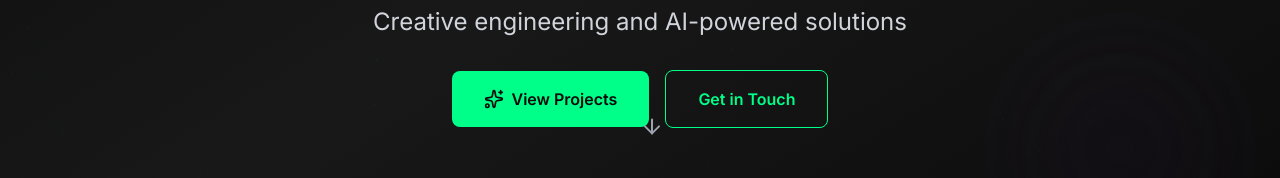
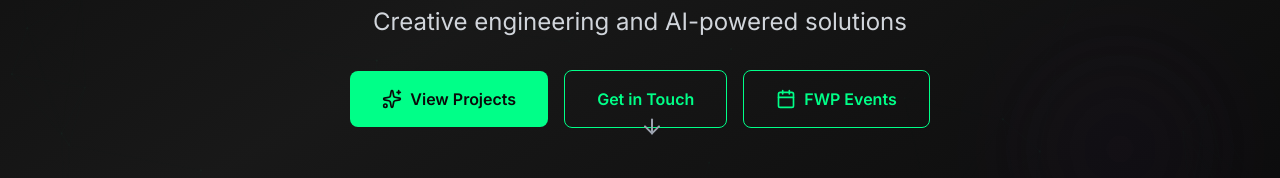
Before and after one commit to sierkvdv/FWP, a React (Create React App) app: page / in a window 1280 px wide. Shown: the part 491-669 px from the top of the page. Built offline with nearby package versions, Linux system fonts and the light colour scheme; no server answers.

Commit message:
Add FWP Events button to Hero section linking to deepstepper-home.vercel.app

```diff
--- a/src/components/Hero.tsx
+++ b/src/components/Hero.tsx
@@ -1,6 +1,6 @@
 import React from 'react';
 import { motion } from 'framer-motion';
-import { ArrowDown, Sparkles } from 'lucide-react';
+import { ArrowDown, Sparkles, Calendar } from 'lucide-react';
 import { SITE_CONFIG, ANIMATION_DELAYS } from '../utils/constants';
 import { fadeInUp, slideInLeft, slideInRight } from '../utils/animations';
 import { useLanguage } from '../contexts/LanguageContext';
@@ -132,6 +132,18 @@ const Hero: React.FC = () => {
               {t('hero.getInTouch')}
             </motion.button>
           </MagneticCursor>
+
+          <MagneticCursor strength={0.2}>
+            <motion.button
+              whileHover={{ scale: 1.05 }}
+              whileTap={{ scale: 0.95 }}
+              onClick={() => window.open('https://deepstepper-home.vercel.app/', '_blank', 'noopener,noreferrer')}
+              className="px-8 py-4 border border-accent text-accent font-semibold rounded-lg hover:bg-accent/10 transition-colors duration-200 flex items-center gap-2"
+            >
+              <Calendar size={20} />
+              {t('hero.viewEvents')}
+            </motion.button>
+          </MagneticCursor>
         </motion.div>
 
         {/* Scroll Indicator */}
--- a/src/contexts/LanguageContext.tsx
+++ b/src/contexts/LanguageContext.tsx
@@ -23,6 +23,7 @@ const translations: Record<Language, Record<string, string>> = {
     'hero.welcome': 'Welkom bij',
     'hero.viewProjects': 'Bekijk Projecten',
     'hero.getInTouch': 'Neem Contact Op',
+    'hero.viewEvents': 'FWP Events',
 
     // HomePage
     'home.featuredProjects': 'Uitgelichte Projecten',
@@ -115,6 +116,7 @@ const translations: Record<Language, Record<string, string>> = {
     'hero.welcome': 'Welcome to',
     'hero.viewProjects': 'View Projects',
     'hero.getInTouch': 'Get in Touch',
+    'hero.viewEvents': 'FWP Events',
 
     // HomePage
     'home.featuredProjects': 'Featured Projects',
```
